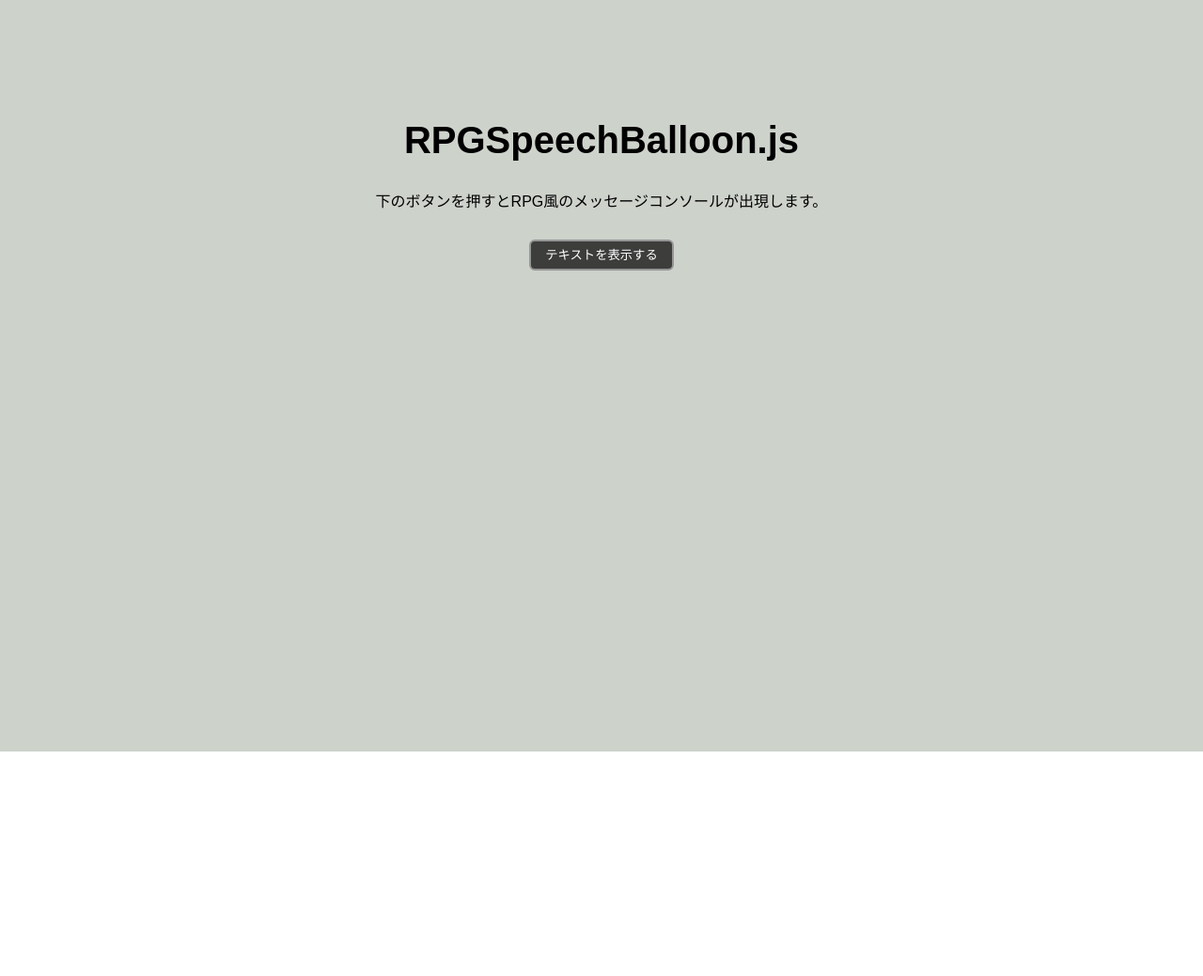
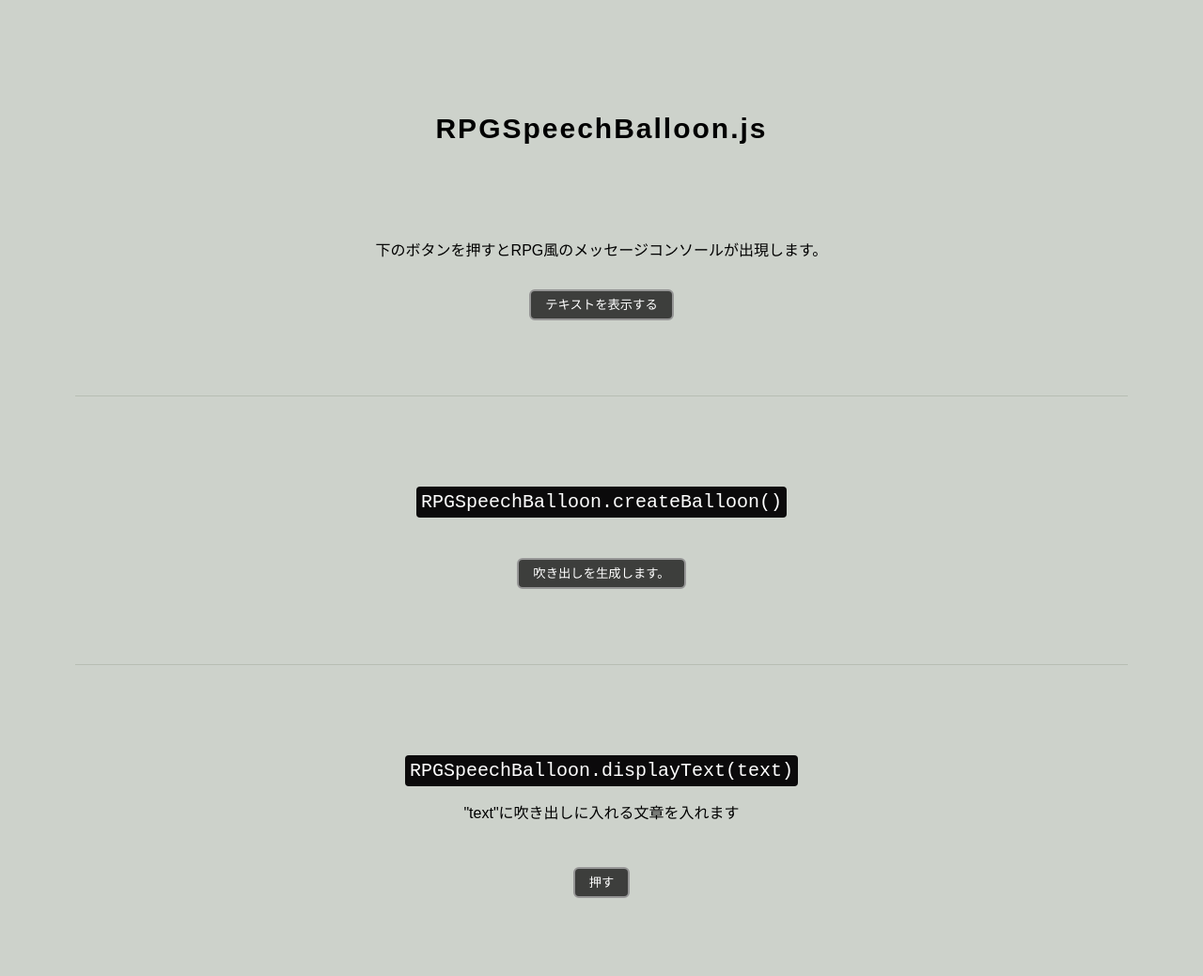
Before and after one commit to t-hsgw-ja/RPGSpeechBalloon, a plain HTML site: page docs/index.html in a window 1280 px wide. Shown: the whole page at 94% size. Before the commit the page ends 800 px from the top, so only its background shows below. Drawn offline with Linux system fonts and the light colour scheme; a web font is replaced by a local one.

Commit message:
サンプル修正

```diff
--- a/docs/RPGSpeechBalloon.js
+++ b/docs/RPGSpeechBalloon.js
@@ -73,6 +73,10 @@ class RPGSpeechBalloon {
       duration = 100
     ) {
 
+    if( !document.body.contains(document.querySelector(`#${this.$balloonEl.id}`)) ) {
+      this.createBalloon();
+    }
+
     // テキスト初期化
     this.initText(targetId);
 
--- a/docs/index.html
+++ b/docs/index.html
@@ -16,6 +16,17 @@
       <br><br>
       <button type="button" onclick="RPGSpeechBalloon.createBalloon();RPGSpeechBalloon.displayText(this.textContent)">テキストを表示する</button>
     </div>
+    <div>
+      <p><code>RPGSpeechBalloon.createBalloon()</code></p>
+      <br>
+      <button type="button" onclick="RPGSpeechBalloon.createBalloon();">吹き出しを生成します。</button>
+    </div>
+    <div>
+      <p><code>RPGSpeechBalloon.displayText(text)</code></p>
+      <p>"text"に吹き出しに入れる文章を入れます</p>
+      <br>
+      <button type="button" onclick="RPGSpeechBalloon.displayText('text に吹き出しに入れる文章を入れます')">押す</button>
+    </div>
   </main>
   <script src="./RPGSpeechBalloon.js"></script>
 </body>
--- a/docs/sample.css
+++ b/docs/sample.css
@@ -14,7 +14,8 @@ html {
 
 h1 {
   font-feature-settings: 'palt';
-  font-size: 40px;
+  font-size: 30px;
+  letter-spacing: 2px;
 }
 
 main {
@@ -25,8 +26,11 @@ main {
 }
 
 main > div {
-  margin: 30px auto;
+  padding: 5rem 0;
   line-height: 1.6666;
+}
+main > div + div {
+  border-top: 1px solid rgb(183, 190, 179);
 }
 
 button {
@@ -42,3 +46,11 @@ button {
   font-weight: 400;
   color: #fff;
 }
+
+code {
+  padding: 5px;
+  background-color: rgb(11, 10, 11);
+  border-radius: 4px;
+  font-size: 20px;
+  color: #fff;
+}
```
